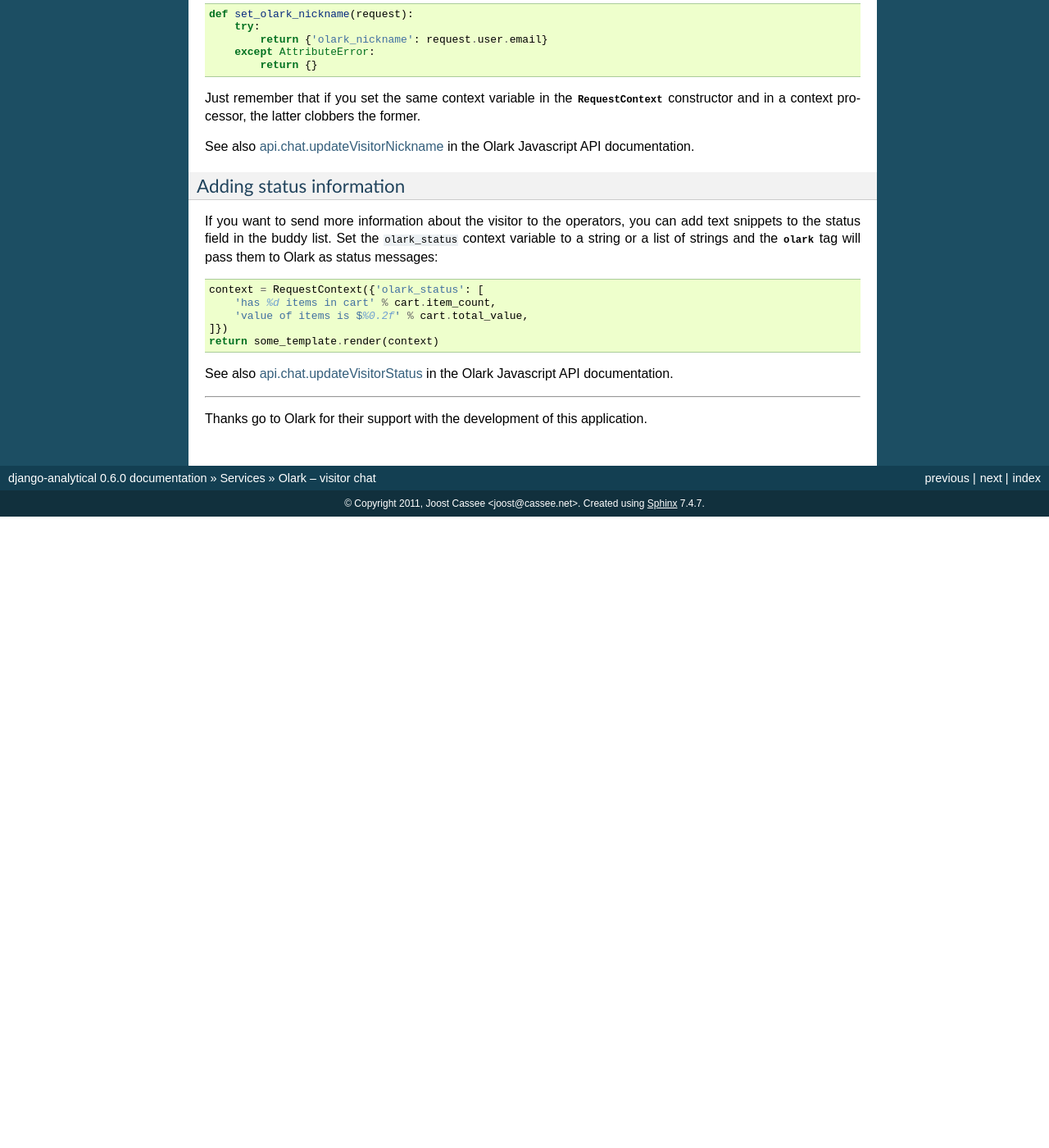
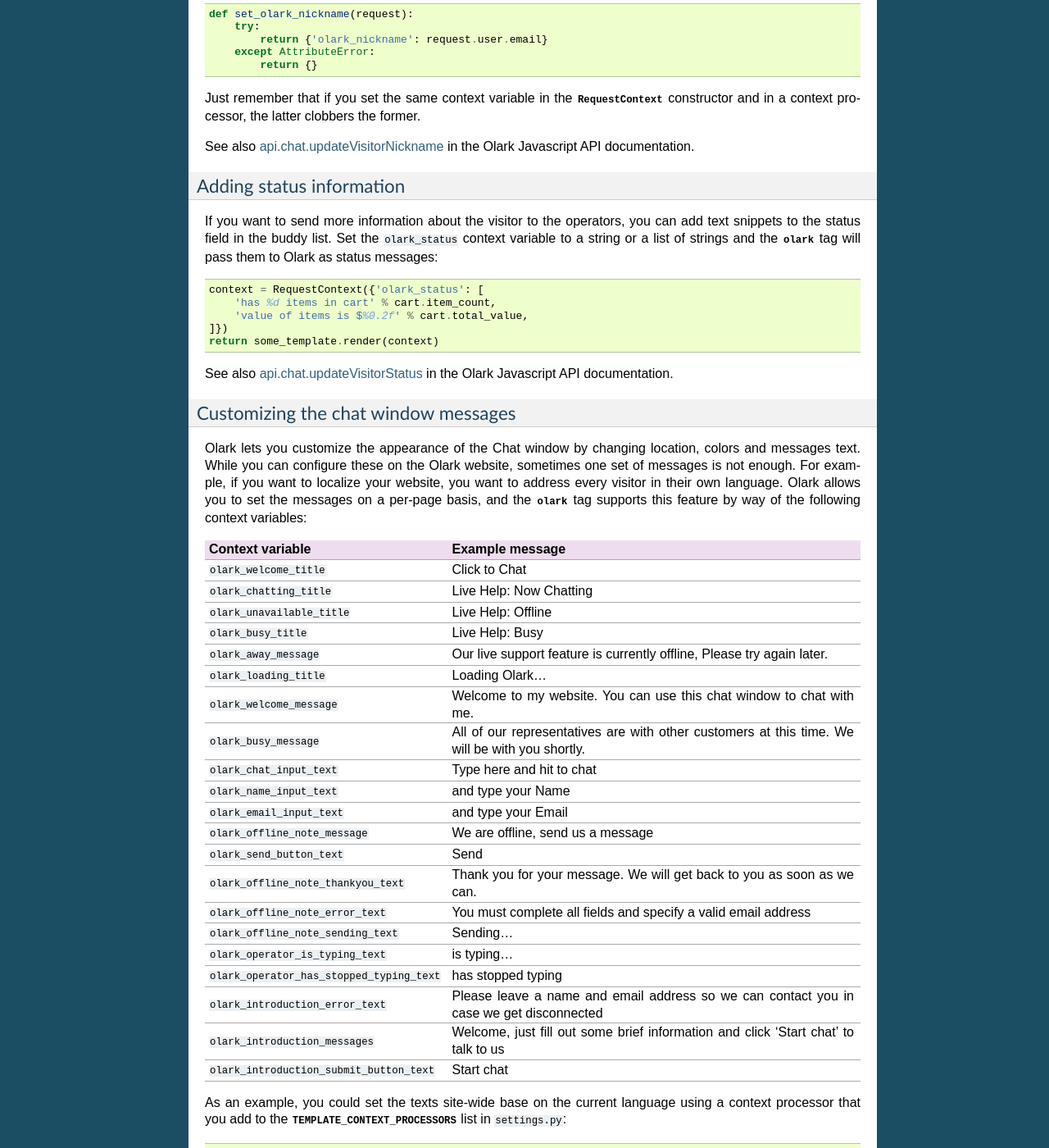
Before and after one commit to jazzband/django-analytical, a Sphinx documentation site: the page built from docs/services/olark.rst, in a window 1280 px wide and 1400 px high, scrolled down 1219 px. Shown: the whole window at 82% size. Built offline with Sphinx 7.4.7, drawn with Linux system fonts in a browser that asks for light colours; before the commit the page ends 1849 px from its top, so only the background shows below that; some of the changed text lies outside the part shown.

Commit message:
Add message customization to Olark

```diff
--- a/docs/services/olark.rst
+++ b/docs/services/olark.rst
@@ -43,8 +43,9 @@
 =============
 
 Before you can use the Olark integration, you must first set your site
-ID.  You can also customize the visitor nickname and add information to
-their status in the operator buddy list.
+ID.  You can customize the visitor nickname and add information to their
+status in the operator buddy list, and customize the text used in the
+chat window.
 
 
 Setting the site ID
@@ -65,7 +66,7 @@
 Setting the visitor nickname
 ----------------------------
 
-If your websites identifies visitors, you can use that to set their
+If your website identifies visitors, you can use that to set their
 nickname in the operator buddy list. By default, the name and username
 of an authenticated user are automatically used to set the nickname.
 See :ref:`identifying-visitors`.
@@ -117,6 +118,111 @@
 
 .. _`api.chat.updateVisitorStatus`: http://www.olark.com/documentation/javascript/api.chat.updateVisitorStatus
 
+
+Customizing the chat window messages
+------------------------------------
+
+Olark lets you customize the appearance of the Chat window by changing
+location, colors and messages text.  While you can configure these on
+the Olark website, sometimes one set of messages is not enough.  For
+example, if you want to localize your website, you want to address every
+visitor in their own language.  Olark allows you to set the messages on
+a per-page basis, and the :ttag:`olark` tag supports this feature by way
+of the following context variables:
+
+========================================== =============================
+Context variable                           Example message
+========================================== =============================
+``olark_welcome_title``                    Click to Chat
+------------------------------------------ -----------------------------
+``olark_chatting_title``                   Live Help: Now Chatting
+------------------------------------------ -----------------------------
+``olark_unavailable_title``                Live Help: Offline
+------------------------------------------ -----------------------------
+``olark_busy_title``                       Live Help: Busy
+------------------------------------------ -----------------------------
+``olark_away_message``                     Our live support feature is
+                                           currently offline, Please
+                                           try again later.
+------------------------------------------ -----------------------------
+``olark_loading_title``                    Loading Olark...
+------------------------------------------ -----------------------------
+``olark_welcome_message``                  Welcome to my website.  You
+                                           can use this chat window to
+                                           chat with me.
+------------------------------------------ -----------------------------
+``olark_busy_message``                     All of our representatives
+                                           are with other customers at
+                                           this time. We will be with
+                                           you shortly.
+------------------------------------------ -----------------------------
+``olark_chat_input_text``                  Type here and hit  to chat
+------------------------------------------ -----------------------------
+``olark_name_input_text``                  and type your Name
+------------------------------------------ -----------------------------
+``olark_email_input_text``                 and type your Email
+------------------------------------------ -----------------------------
+``olark_offline_note_message``             We are offline, send us a
+                                           message
+------------------------------------------ -----------------------------
+``olark_send_button_text``                 Send
+------------------------------------------ -----------------------------
+``olark_offline_note_thankyou_text``       Thank you for your message.
+                                           We will get back to you as
+                                           soon as we can.
+------------------------------------------ -----------------------------
+``olark_offline_note_error_text``          You must complete all fields
+                                           and specify a valid email
+                                           address
+------------------------------------------ -----------------------------
+``olark_offline_note_sending_text``        Sending...
+------------------------------------------ -----------------------------
+``olark_operator_is_typing_text``          is typing...
+------------------------------------------ -----------------------------
+``olark_operator_has_stopped_typing_text`` has stopped typing
+------------------------------------------ -----------------------------
+``olark_introduction_error_text``          Please leave a name and email
+                                           address so we can contact you
+                                           in case we get disconnected
+------------------------------------------ -----------------------------
+``olark_introduction_messages``            Welcome, just fill out some
+                                           brief information and click
+                                           'Start chat' to talk to us
+------------------------------------------ -----------------------------
+``olark_introduction_submit_button_text``  Start chat
+========================================== =============================
+
+As an example, you could set the texts site-wide base on the current
+language using a context processor that you add to the
+:data:`TEMPLATE_CONTEXT_PROCESSORS` list in :file:`settings.py`::
+
+    OLARK_TEXTS = {
+        'en': {
+            'welcome title':  "Click for Live Help",
+            'chatting_title': "Live Help: Now chatting",
+            ...
+        },
+        'nl': {
+            'welcome title':  "Klik voor online hulp",
+            'chatting_title': "Online hulp: in gesprek",
+            ...
+        },
+        ...
+    }
+
+    def set_olark_texts(request):
+        lang = request.LANGUAGE_CODE.split('-', 1)[0]
+        texts = OLARK_TEXTS.get(lang)
+        if texts is None:
+            texts = OLARK_TEXTS.get('en')
+        return dict(('olark_%s' % k, v) for k, v in texts.items())
+
+
+See also the Olark blog post on `supporting multiple languages`_.
+
+.. _`supporting multiple languages`: http://www.olark.com/blog/2010/olark-in-your-favorite-language/
+
+
 ----
 
 Thanks go to Olark for their support with the development of this
```
Also changed, not shown: 2 other files.
